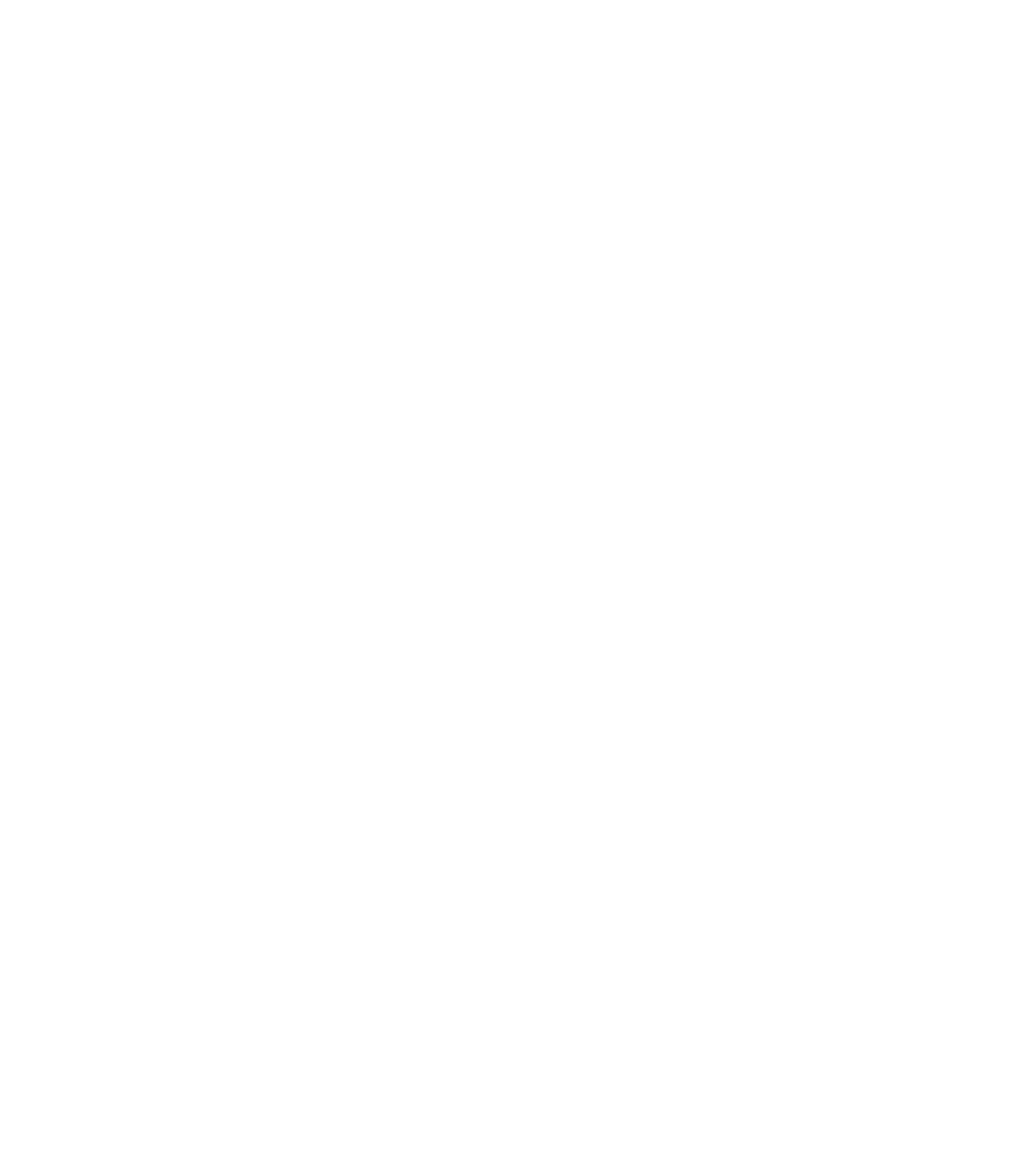
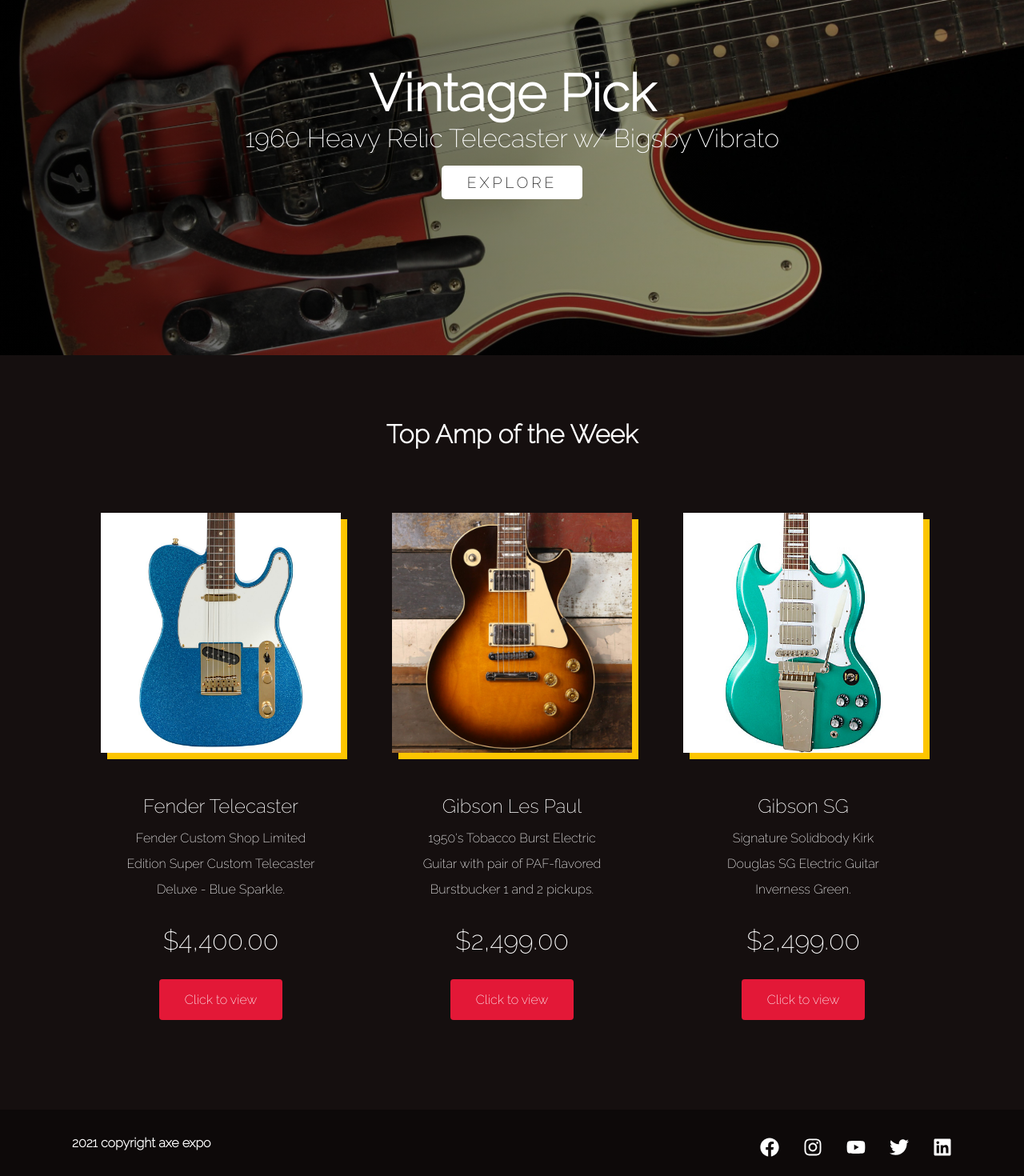
Before and after one commit to Deftone1/axe-expo, a React (Create React App) app: page / in a window 1280 px wide. Shown: the part 1859-3329 px from the top of the page at 80% size. Before the commit the page ends 1743 px from the top, so only its background shows below. Built offline with nearby package versions, Linux system fonts and the light colour scheme.

Commit message:
first draft final

```diff
--- a/package.json
+++ b/package.json
@@ -13,6 +13,7 @@
     "react-router": "^5.2.0",
     "react-router-dom": "^5.2.0",
     "react-scripts": "4.0.2",
+    "react-scroll": "^1.8.1",
     "styled-components": "^5.2.1",
     "web-vitals": "^1.1.0"
   },
--- a/src/App.js
+++ b/src/App.js
@@ -5,6 +5,9 @@
 import Sidebar from "./components/Sidebar";
 import Products from "./components/Products";
 import productData from "./components/Products/data.js";
+import productDataTwo from "./components/Products/data.js";
+import Feature from "./components/Feature";
+import Footer from "./components/Footer";
 
 function App() {
   return (
@@ -12,7 +15,10 @@
       <GlobalStyle />
       <Hero />
       <Sidebar />
-      <Products heading="Top Guitars of the Week" data={productData}/>
+      <Products heading="Top Guitars of the Week" data={productData} />
+      <Feature />
+      <Products heading="Top Amp of the Week" data={productDataTwo} />
+      <Footer />
       </Router>
 
   );
--- /dev/null
+++ b/src/components/Feature/FeatureElements.js
@@ -0,0 +1,46 @@
+import styled from "styled-components";
+import gtr7 from "../../images/gtr-7.jpg";
+
+export const FeatureContainer = styled.div`
+  background: linear-gradient(to right, rgba(0, 0, 0, 0.7), rgba(0, 0, 0, 0.1)),
+    url(${gtr7});
+  height: 70vh;
+  background-position: center;
+  background-size: cover;
+  display: flex;
+  flex-direction: column;
+  justify-content: center;
+  align-items: center;
+  color: #fff;
+  padding: 0.5rem 5rem;
+
+  h1 {
+    font-size: clamp(3rem, 5vw, 4rem);
+
+  }
+
+  p {
+    margin-bottom: 1rem;
+    font-size: clamp(1rem, 3vw, 2rem);
+  }
+`;
+
+export const FeatureButton = styled.button`
+// website https://www.ginoguitars.com/en/fender-custom-1960-telecaster-custom-heavy-relic-wbigsby-afrd-p-1662.html
+
+font-size: 1.2rem;
+letter-spacing: 4px;;
+padding: 0.6rem 2rem;
+border: none;
+background: #fff;
+color: #000;
+transition: 0.3s ease-out;
+border-radius: 5px;
+
+&:hover {
+    color: #fff;
+    background: #242424;
+    transition: 0.3s ease-out;
+    cursor: pointer;
+}
+`;
--- /dev/null
+++ b/src/components/Feature/index.js
@@ -0,0 +1,16 @@
+import React from "react";
+import { FeatureContainer, FeatureButton } from "./FeatureElements";
+
+const Feature = () => {
+  return (
+    <FeatureContainer>
+      <h1>Vintage Pick</h1>
+
+      <p>1960 Heavy Relic Telecaster w/ Bigsby Vibrato</p>
+
+      <FeatureButton>EXPLORE</FeatureButton>
+    </FeatureContainer>
+  );
+};
+
+export default Feature;
--- /dev/null
+++ b/src/components/Footer/FooterElements.js
@@ -0,0 +1,57 @@
+import styled from 'styled-components';
+import { Link } from 'react-router-dom';
+
+export const FooterContainer = styled.footer`
+  background-color: #0d0909;
+`;
+
+export const FooterWrap = styled.div`
+  padding: 16px 24px;
+  display: flex;
+  flex-direction: column;
+  justify-content: center;
+  align-items: center;
+  max-width: 1300px;
+  margin: 0 auto;
+`;
+
+export const SocialMedia = styled.section`
+  max-width: 1300px;
+  width: 100%;
+`;
+
+export const SocialMediaWrap = styled.div`
+  display: flex;
+  justify-content: space-between;
+  align-items: center;
+  max-width: 1100px;
+  margin: 16px auto 0 auto;
+  @media screen and (max-width: 820px) {
+    flex-direction: column;
+  }
+`;
+
+export const SocialLogo = styled(Link)`
+  color: #fff;
+  justify-self: start;
+  text-decoration: none;
+  font-size: 1rem;
+  display: flex;
+  align-items: center;
+
+
+  margin-bottom: 16px;
+  font-weight: bold;
+`;
+
+export const SocialIcons = styled.div`
+  display: flex;
+  justify-content: space-between;
+  align-items: center;
+  width: 240px;
+`;
+
+export const SocialIconLink = styled.a`
+  color: #fff;
+  font-size: 24px;
+`;
--- /dev/null
+++ b/src/components/Footer/index.js
@@ -0,0 +1,55 @@
+import React from 'react'
+import {
+  FaFacebook,
+  FaInstagram,
+  FaYoutube,
+  FaTwitter,
+  FaLinkedin
+} from 'react-icons/fa';
+import {
+  FooterContainer,
+  FooterWrap,
+  SocialMedia,
+  SocialMediaWrap,
+  SocialLogo,
+  SocialIcons,
+  SocialIconLink
+} from './FooterElements';
+
+const Footer = () => {
+    return (
+      <FooterContainer>
+        <FooterWrap>
+          <SocialMedia>
+            <SocialMediaWrap>
+              <SocialLogo>2021 copyright axe expo </SocialLogo>
+              <SocialIcons>
+                <SocialIconLink href='http://www.facebook.com' target='_blank' aria-label='Facebook'>
+                  <FaFacebook />
+                </SocialIconLink>
+                <SocialIconLink href='http://www.instagram.com' target='_blank' aria-label='Instagram'>
+                  <FaInstagram />
+                </SocialIconLink>
+                <SocialIconLink href='http://www.youtube.com' target='_blank' aria-label='Youtube'>
+                  <FaYoutube />
+                </SocialIconLink>
+                <SocialIconLink
+                  href='//www.twitter.com/axeexpo'
+                  target='_blank'
+                  aria-label='Twitter'
+                  rel='noopener noreferrer'
+                >
+                  <FaTwitter />
+                </SocialIconLink>
+                <SocialIconLink href='https://www.linkedin.com/in/paul-murray-a3577a96/' target='_blank' aria-label='Linkedin'>
+                  <FaLinkedin />
+                </SocialIconLink>
+              </SocialIcons>
+            </SocialMediaWrap>
+          </SocialMedia>
+        </FooterWrap>
+      </FooterContainer>
+    );
+  };
+
+export default Footer
--- a/src/components/Navbar/index.js
+++ b/src/components/Navbar/index.js
@@ -1,14 +1,13 @@
 import React from "react";
 import { Nav, NavLink, NavIcon, Bars } from "./NavbarElements";
 
-function Navbar({toggle}) {
+function Navbar({ toggle }) {
   return (
     <>
       <Nav>
         <NavLink to="/"></NavLink>
         <NavIcon onClick={toggle}>
           <p>MENU</p>
-
 
           <Bars />
         </NavIcon>
--- a/src/components/Products/data.js
+++ b/src/components/Products/data.js
@@ -33,4 +33,26 @@
     }
 ]
 
-export default productData
+export const productDataTwo = [
+    {
+        img: gtr6,
+        alt: "Sparkle Blue Fender Telecaster",
+        name: "Fender Telecaster",
+        desc: "Fender Custom Shop Limited Edition Super Custom Telecaster Deluxe - Blue Sparkle.",
+        price: "$4,400.00",
+        button: "Click to view"
+        // website: "https://chucklevins.com/products/fender-custom-shop-limited-edition-super-custom-telecaster-deluxe-blue-sparkle"
+    },
+    {
+        img: gtr4,
+        alt: "Tobacco Burst Les Paul",
+        name: "Gibson Les Paul",
+        desc: "1950's Tobacco Burst Electric Guitar with pair of PAF-flavored Burstbucker 1 and 2 pickups.",
+        price: "$2,499.00",
+        button: "Click to view"
+
+        // website: "https://www.zzounds.com/item--GIBLPS500?siid=257848&gclid=Cj0KCQiA1KiBBhCcARIsAPWqoSobkHkILsu6VlRwA1F4EhTqJNWkGo08NcIHM44atpd4aR_X0v_TOigaAotvEALw_wcB"
+    },
+]
+
+export default productData;
--- a/src/components/Products/index.js
+++ b/src/components/Products/index.js
@@ -12,8 +12,11 @@
   ProductBtn,
 } from "./ProductElements";
 
+
 const Products = ({heading, data}) => {
+
   return (
+
     <ProductContainer>
       <ProductHeading>{heading}</ProductHeading>
       <ProductWrapper>
--- a/src/components/Sidebar/index.js
+++ b/src/components/Sidebar/index.js
@@ -1,4 +1,5 @@
 import React from "react";
+import { Link } from "react-scroll";
 import {
   SidebarMenu,
   SidebarLink,
@@ -9,6 +10,7 @@
   SidebarRoute,
 } from "./SidebarElements";
 
+
 const Sidebar = ({isOpen, toggle}) => {
   return (
     <SidebarContainer isOpen={isOpen} onClick={toggle}>
@@ -16,7 +18,7 @@
         <CloseIcon toggle={toggle}/>
       </Icon>
       <SidebarMenu>
-        <SidebarLink to="/">ELECTRIC</SidebarLink>
+        <SidebarLink>ELECTRIC</SidebarLink>
         <SidebarLink to="/">ACOUSTIC</SidebarLink>
         <SidebarLink to="/">AMPLIFIERS</SidebarLink>
         <SidebarLink to="/">PEDALS</SidebarLink>
```
Also changed, not shown: src/images/gtr-7.jpg (added), 1 other file (tests, documents, lock files or other folders).
